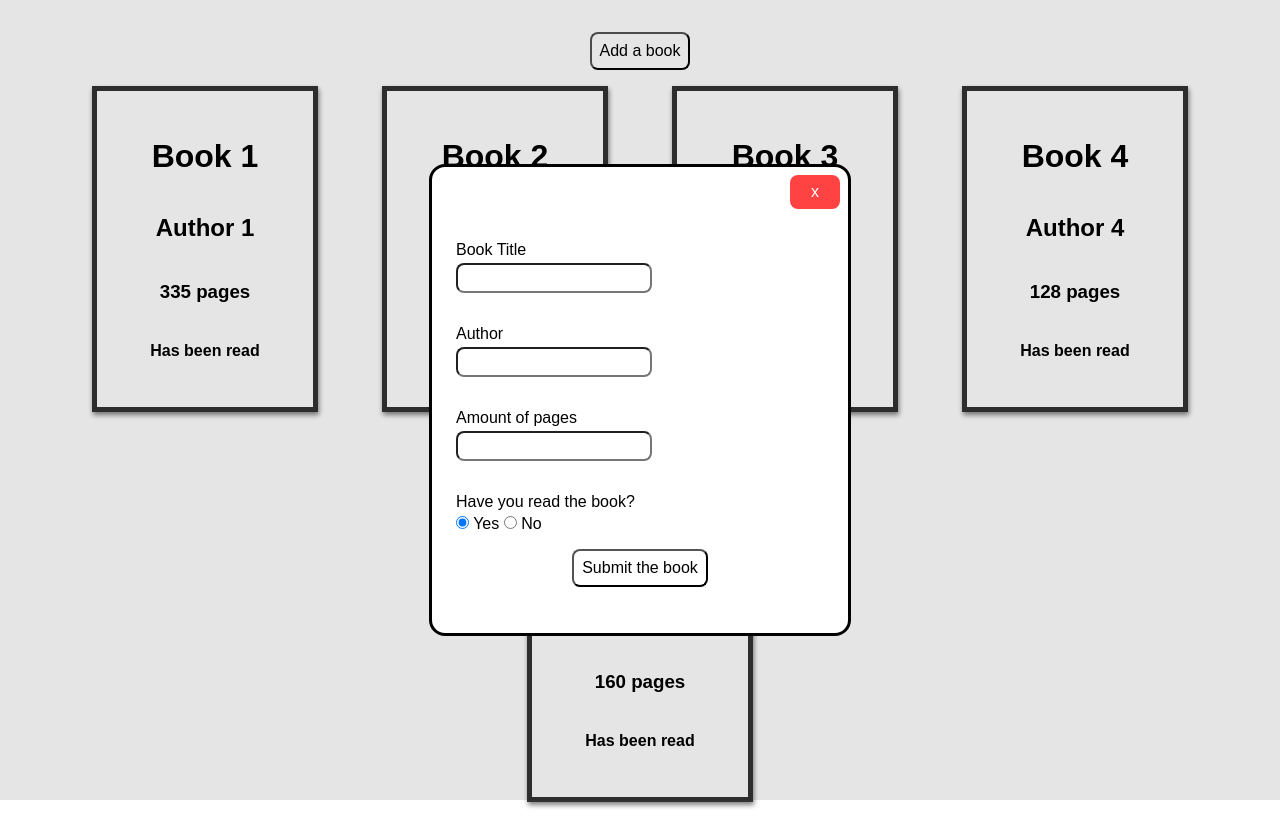
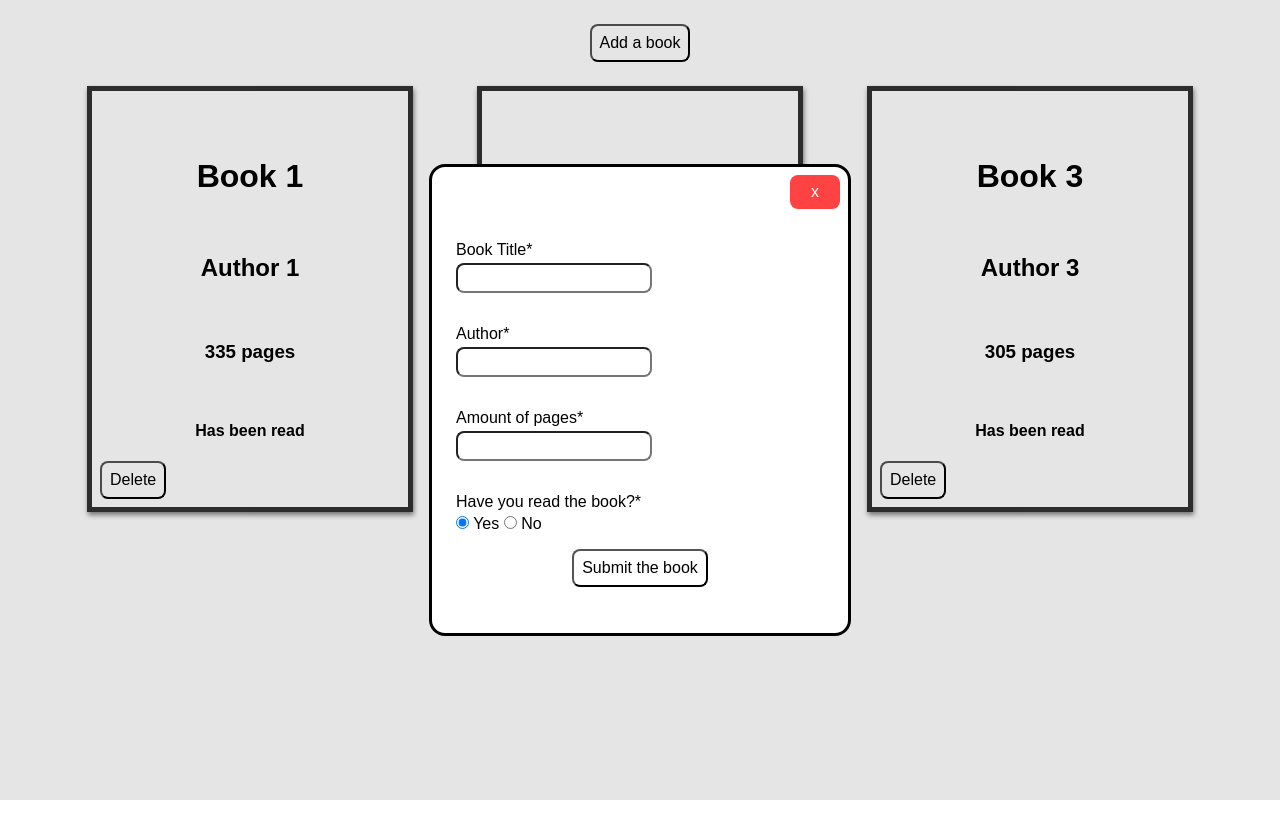
Before and after one commit to NoixVerte/library, a plain HTML site: page index.html in a window 1280 px wide. Both pictures are taken after a click on the button "Add a book". After the commit the page ends 800 px from the top, so only its background shows below. Drawn offline with Linux system fonts and the light colour scheme.

Commit message:
Add book deletion button

```diff
--- a/index.html
+++ b/index.html
@@ -10,21 +10,21 @@
 <body>
     <dialog>
         <button id="closeModalBtn">x</button>
-        <form action="/" method="post">
+        <form action="#" method="get">
             <div class="inputContainer">
-                <label for="title">Book Title</label>
-                <input type="text" name="title" id="title" minlength="1">
+                <label for="title">Book Title*</label>
+                <input type="text" name="title" id="title" minlength="1" required>
             </div>
             <div class="inputContainer">
-                <label for="author">Author</label>
-                <input type="text" name="author" id="author" minlength="1">
+                <label for="author">Author*</label>
+                <input type="text" name="author" id="author" minlength="1" required>
             </div>
             <div class="inputContainer">
-                <label for="pages">Amount of pages</label>
-                <input type="number" name="pages" id="pages" min="1">
+                <label for="pages">Amount of pages*</label>
+                <input type="number" name="pages" id="pages" min="1" required>
             </div>
             <div class="inputContainer">
-                <legend>Have you read the book?</legend>
+                <legend>Have you read the book?*</legend>
                 <div>
                     <input type="radio" name="readStatus" id="yes" value="true" checked>
                     <span>Yes</span>
--- a/script.js
+++ b/script.js
@@ -15,6 +15,10 @@ function Book(name, author, pageAmount, hasBeenRead) {
     this.author  = author;
     this.pageAmount = pageAmount;
     this.hasBeenRead = hasBeenRead;
+
+    function toggleReadStatus() {
+        hasBeenRead = !hasBeenRead;
+    }
 }
 
 function addBookToLibrary(name, author, pageAmount, hasBeenRead) {
@@ -42,10 +46,20 @@ function updateShelves() {
         author.innerText = book.author;
         pages.innerText = book.pageAmount + " pages";
         readStatus.innerText = book.hasBeenRead ? "Has been read" : "Has not been read";
-        div.append(name, author, pages, readStatus);
+        const bookDeletionBtn = document.createElement("button");
+        bookDeletionBtn.innerText = "Delete";
+        bookDeletionBtn.classList.add("bookDeletionBtn");
+        div.append(name, author, pages, readStatus, bookDeletionBtn);
         fragment.append(div);
     });
     libraryDiv.append(fragment);
+    let bookDeletionBtns = document.getElementsByClassName("bookDeletionBtn");
+    for (let i = 0; i < bookDeletionBtns.length; i++) {
+        bookDeletionBtns[i].addEventListener("click", () => {
+            library.splice(i, 1);
+            updateShelves();
+        });
+    }
 }
 
 addBookBtn.addEventListener("click", ()  => {
@@ -71,15 +85,16 @@ submitBookBtn.addEventListener("click", (event) => {
             } else readStatusInput = false;
         };
     });
-    addBookToLibrary(titleInput.value, authorInput.value, pagesInput.value, readStatusInput);
-    console.log(library);
-    dialog.style.display = "none";
-    dialog.close();
-    updateShelves();
+    if (titleInput.value != "" && authorInput.value  != "" && pagesInput.value != "") {
+        addBookToLibrary(titleInput.value, authorInput.value, pagesInput.value, readStatusInput);
+        dialog.style.display = "none";
+        dialog.close();
+        updateShelves();
+    }
 });
 
 
-for (let i = 1; i <= 5; i++) {
+for (let i = 1; i <= 3; i++) {
     addBookToLibrary(`Book ${i}`, `Author ${i}`, `${Math.floor(Math.random() * 250 + 101)}`, Math.random() > 0.5);
 }
 
--- a/style.css
+++ b/style.css
@@ -5,10 +5,10 @@
 }
 
 body {
-    padding: 2rem;
+    padding: 1.5rem;
     display: flex;
     flex-direction: column;
-    gap: 1rem;
+    gap: 1.5rem;
     align-items: center;
     position: relative;
 }
@@ -43,6 +43,15 @@ dialog {
     }
 }
 
+form {
+    display: flex;
+    flex-direction: column;
+}
+
+form > input {
+    align-self: center;
+}
+
 .inputContainer {
     display: flex;
     flex-direction: column;
@@ -57,15 +66,6 @@ dialog {
     }
 }
 
-form {
-    display: flex;
-    flex-direction: column;
-}
-
-form > input {
-    align-self: center;
-}
-
 button,
 #submitBookBtn {
     padding: 0.5rem;
@@ -74,11 +74,13 @@ button,
     font-size: 1rem;
 }
 
-button:hover {
+button:hover,
+#submitBookBtn:hover {
     background-color: rgb(245, 245, 245);
 }
 
-button:active {
+button:active,
+#submitBookBtn:active {
     background-color: rgb(235, 235, 235);
 }
 
@@ -86,12 +88,12 @@ button:active {
     display: flex;
     justify-content: center;
     flex-wrap: wrap;
-    gap: 4rem;
+    gap: 2rem 4rem;
 }
 
 .book {
-    height: 300px;
-    width: 200px;
+    height: 400px;
+    width: 300px;
     border: 5px solid rgb(50, 50, 50);
     box-shadow: 1px 3px 5px gray;
     padding: 0.5rem;
@@ -100,4 +102,11 @@ button:active {
     flex-direction: column;
     align-items: center;
     justify-content: space-evenly;
+    position: relative;
+
+    & button  {
+        position: absolute;
+        left: 0.5rem;
+        bottom: 0.5rem;
+    }
 }
```
